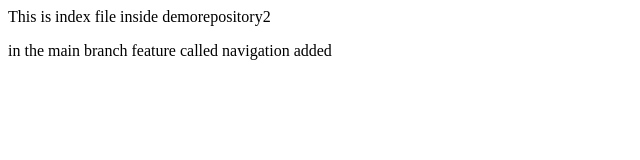
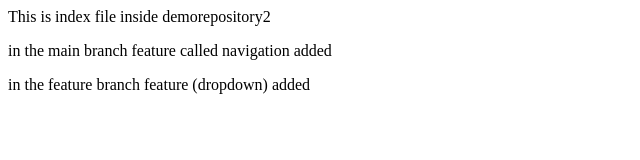
Before and after one commit to AadeshChaugule/LocalRepository, a plain HTML site: page index.html in a window 1280 px wide. Shown: the whole page, without its empty margins (0-640 px from the left). Drawn offline with Linux system fonts and the light colour scheme.

Commit message:
dropdwon feature added in feature branch

```diff
--- a/index.html
+++ b/index.html
@@ -1,2 +1,3 @@
 <p> This is index file inside demorepository2</p>
 <p>in the main branch feature called navigation added</p>
+<p>in the feature branch feature (dropdown) added</p>
```
